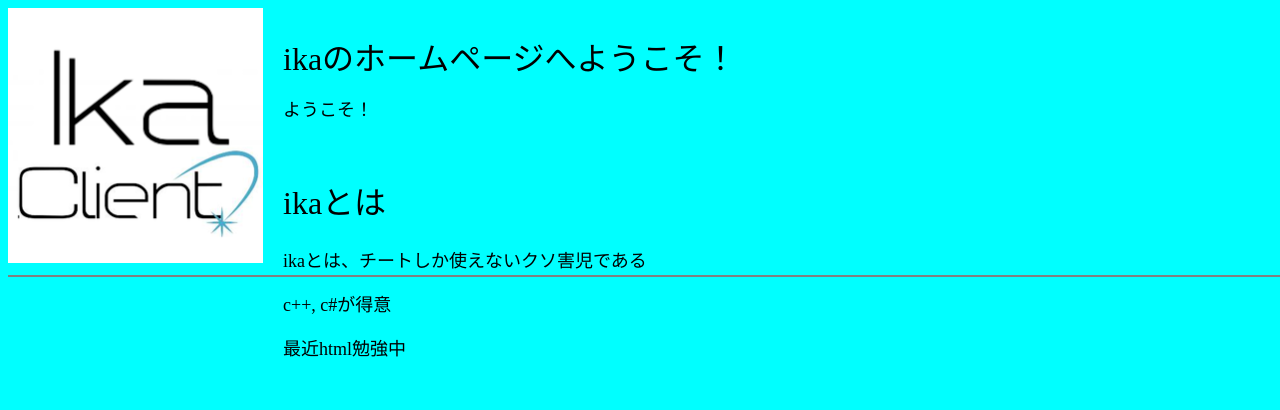
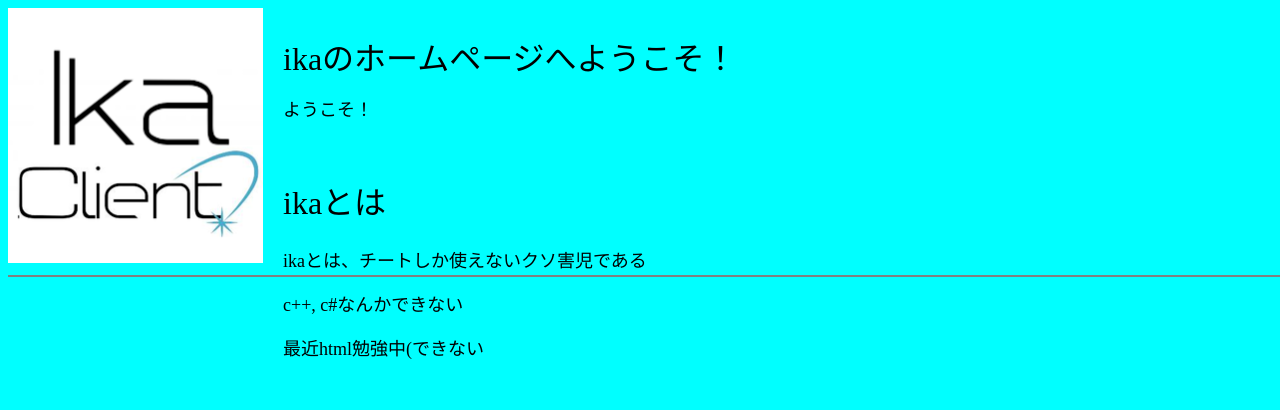
Before and after one commit to UauaYeah/ika286desuga, a plain HTML site: page index.html in a window 1280 px wide. Shown: the top 410 px of the page. Drawn offline with Linux system fonts and the light colour scheme.

Commit message:
Update index.html

```diff
--- a/index.html
+++ b/index.html
@@ -41,8 +41,8 @@
 
             <font face="Noto Sans JP" size="4">
                 <p style="position: relative;left: 275px;top: -215px;">ikaとは、チートしか使えないクソ害児である</p>
-                <p style="position: relative;left: 275px;top: -215px;">c++, c#が得意</p>
-                <p style="position: relative;left: 275px;top: -215px;">最近html勉強中</p>
+                <p style="position: relative;left: 275px;top: -215px;">c++, c#なんかできない</p>
+                <p style="position: relative;left: 275px;top: -215px;">最近html勉強中(できない</p>
             </font>
             <button type="button" class="button1" onclick="location.href='https://www.ikaclient.net'">IkaClient</button>
             <button type="button" class="button2" onclick="location.href='https://www.youtube.com/@kakipanJP'">Youtube</button>
```
